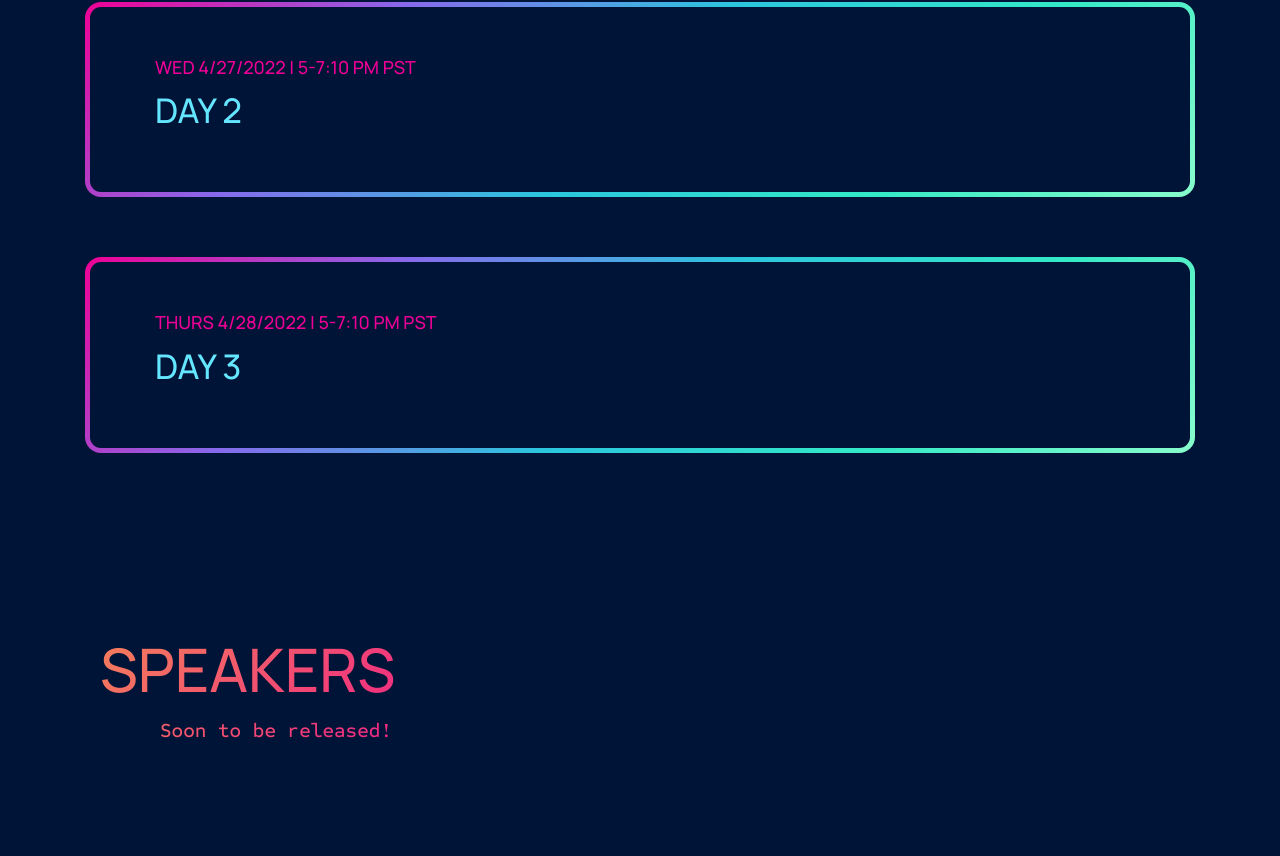
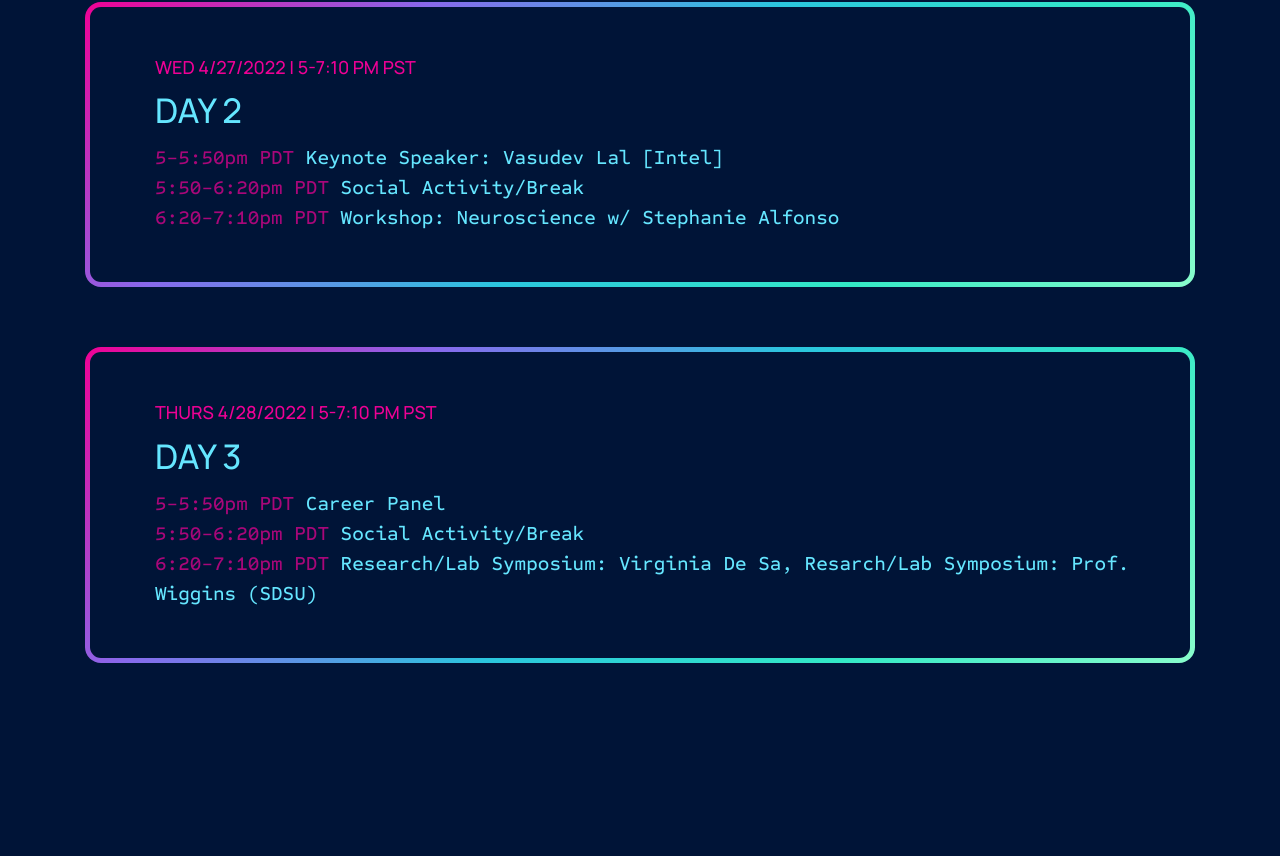
Before and after one commit to CSSA-UCSD/conference2022, a React (Create React App) app: page /#/ in a window 1280 px wide. Shown: the part 1840-2696 px from the top of the page. Built offline with nearby package versions, Linux system fonts and the light colour scheme; a web font is replaced by a local one.

Commit message:
updated day schedule on home

```diff
--- a/src/components/data/home/DayScheduleData.js
+++ b/src/components/data/home/DayScheduleData.js
@@ -5,9 +5,6 @@ const DayScheduleData = [
         date: "TUES 4/26/2022 | 5-7:10 PM PST",
         img: "winter2021/IntroToDataAnalytics.png",
         description: "Lorem ipsum dolor sit amet, consectetur adipiscing elit, sed do eiusmod tempor incididunt ut labore et dolore magna aliqua. Ut enim ad minim veniam, quis nostrud exercitation ullamco laboris nisi ut aliquip ex ea commodo consequat.",
-        // event1: "Keynote Speaker: TBA",
-        // event2: "Social/Break",
-        // event3: "Workshops: Machine Learning, Neuroscience, Language/Culture",
         events: [
             {
                 title: "Welcome Introduction",
@@ -34,9 +31,23 @@ const DayScheduleData = [
         date: "WED 4/27/2022 | 5-7:10 PM PST",
         img: "winter2021/IntroToDataAnalytics.png",
         description: "Lorem ipsum dolor sit amet, consectetur adipiscing elit, sed do eiusmod tempor incididunt ut labore et dolore magna aliqua. Ut enim ad minim veniam, quis nostrud exercitation ullamco laboris nisi ut aliquip ex ea commodo consequat.",
-        event1: "Keynote Speaker: TBA",
-        event2: "Social/Break",
-        event3: "Workshops: Design, Cognitive Behavioral Neuroscience, Clinical Aspects of Cognition",
+        // event1: "Keynote Speaker: TBA",
+        // event2: "Social/Break",
+        // event3: "Workshops: Design, Cognitive Behavioral Neuroscience, Clinical Aspects of Cognition",
+        events: [
+            {
+                title: "Keynote Speaker: Vasudev Lal [Intel]",
+                time: "5-5:50pm PDT"
+            },
+            {
+                title: "Social Activity/Break",
+                time: "5:50-6:20pm PDT"
+            },
+            {
+                title: "Workshop: Neuroscience w/ Stephanie Alfonso",
+                time: "6:20-7:10pm PDT"
+            }
+        ],
         url: "",
     },
     {
@@ -45,9 +56,23 @@ const DayScheduleData = [
         date: "THURS 4/28/2022 | 5-7:10 PM PST",
         img: "winter2021/IntroToDataAnalytics.png",
         description: "Lorem ipsum dolor sit amet, consectetur adipiscing elit, sed do eiusmod tempor incididunt ut labore et dolore magna aliqua. Ut enim ad minim veniam, quis nostrud exercitation ullamco laboris nisi ut aliquip ex ea commodo consequat.",
-        event1: "Career Panel",
-        event2: "Social/Break",
-        event3: "Poster Session",
+        // event1: "Career Panel",
+        // event2: "Social/Break",
+        // event3: "Poster Session",
+        events: [
+            {
+                title: "Career Panel",
+                time: "5-5:50pm PDT"
+            },
+            {
+                title: "Social Activity/Break",
+                time: "5:50-6:20pm PDT"
+            },
+            {
+                title: "Research/Lab Symposium: Virginia De Sa, Resarch/Lab Symposium: Prof. Wiggins (SDSU)",
+                time: "6:20-7:10pm PDT"
+            }
+        ],
         url: "",
     },
 ]
```
Also changed, not shown: 1 other file (tests, documents, lock files or other folders).
